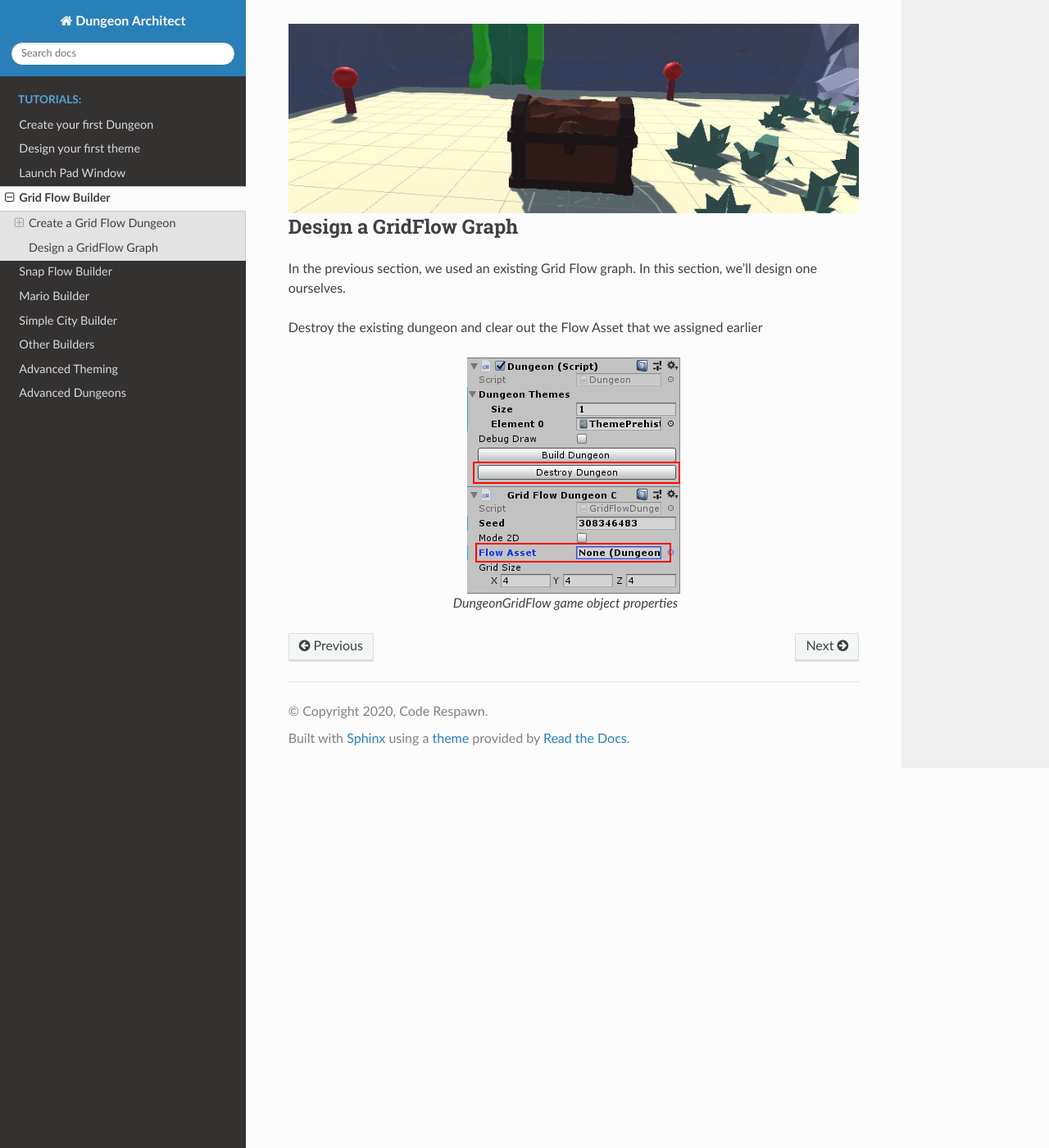
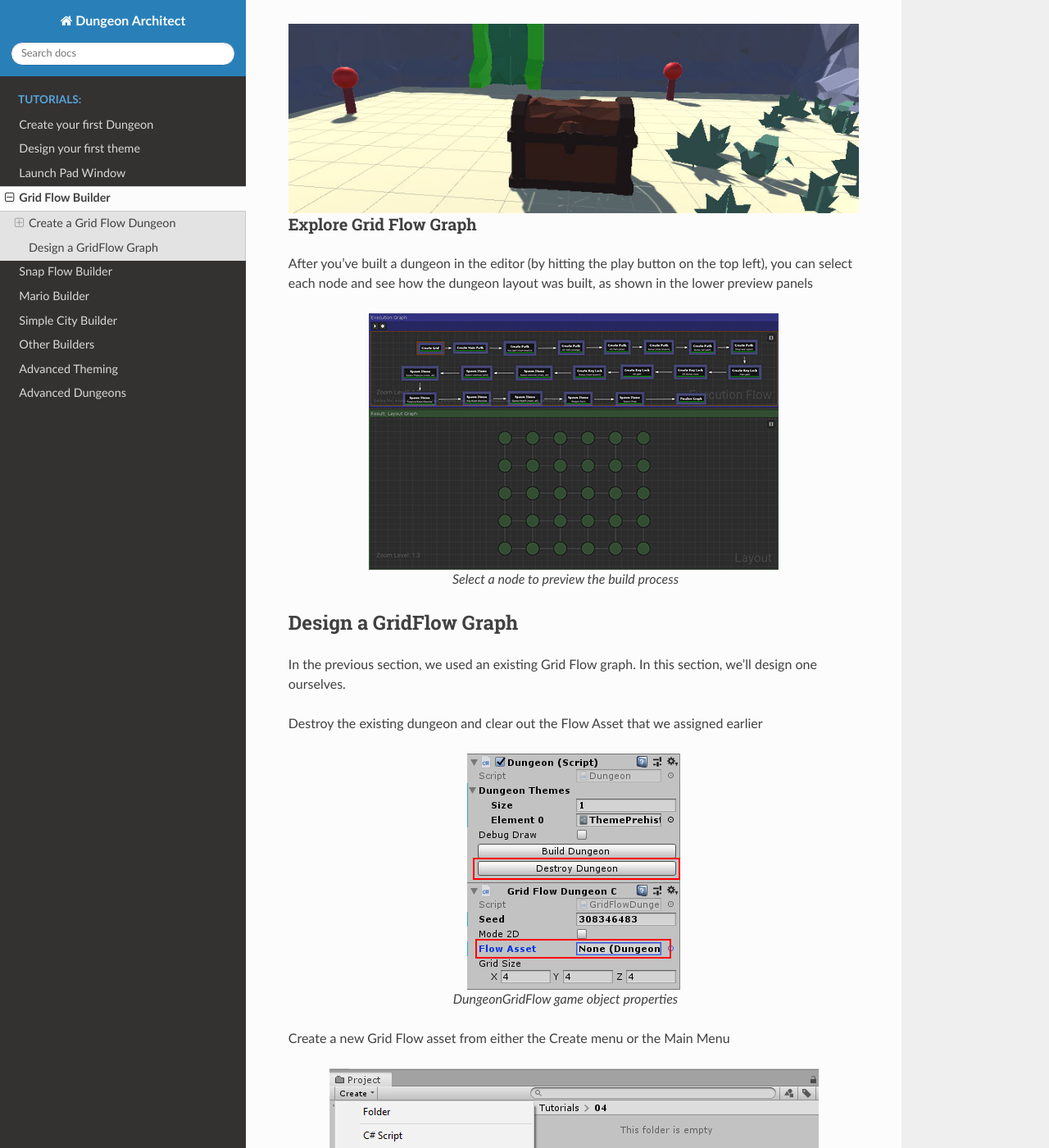
Before and after one commit to coderespawn/dungeon-architect-unity-tutorials-v2, a Sphinx documentation site: the page built from source/tutorials/grid_flow_builder.rst, in a window 1280 px wide and 1400 px high, scrolled down 6962 px. Shown: the whole window at 82% size. Built offline with Sphinx 7.4.7 and the Read the Docs theme 2.0.0, drawn with Linux system fonts in a browser that asks for light colours; some of the changed text lies outside the part shown.

Commit message:
Updated the content:

```diff
--- a/source/tutorials/grid_flow_builder.rst
+++ b/source/tutorials/grid_flow_builder.rst
@@ -158,6 +158,16 @@ The scene view should zoom in on the treasure chest
    :align: center
 
 
+Explore Grid Flow Graph
+^^^^^^^^^^^^^^^^^^^^^^^
+
+After you've built a dungeon in the editor (by hitting the play button on the top left), you can select each node and see how the dungeon layout was built, as shown in the lower preview panels
+
+.. figure:: /images/tutorial/04/flow_editor_node_preview.gif
+   :align: center
+
+   Select a node to preview the build process
+
 
 
 Design a GridFlow Graph
@@ -172,3 +182,25 @@ Destroy the existing dungeon and clear out the Flow Asset that we assigned earli
    :align: center
 
    DungeonGridFlow game object properties
+
+
+Create a new Grid Flow asset from either the Create menu or the Main Menu
+
+.. figure:: /images/tutorial/04/18.png
+   :align: center
+
+   Create Menu
+
+
+.. figure:: /images/tutorial/04/19.png
+   :align: center
+
+   Main Menu
+
+
+Rename to something appropriate and double click the grid flow asset to open it in the editor
+
+We won't be needing the scene view for some time.  Dock the editor so we have more working area
+
+.. figure:: /images/tutorial/04/20.png
+   :align: center
```
Also changed, not shown: source/images/tutorial/04/18.png (added), source/images/tutorial/04/19.png (added), source/images/tutorial/04/20.png (added), source/images/tutorial/04/flow_editor_node_preview.gif (added), 9 other files.
